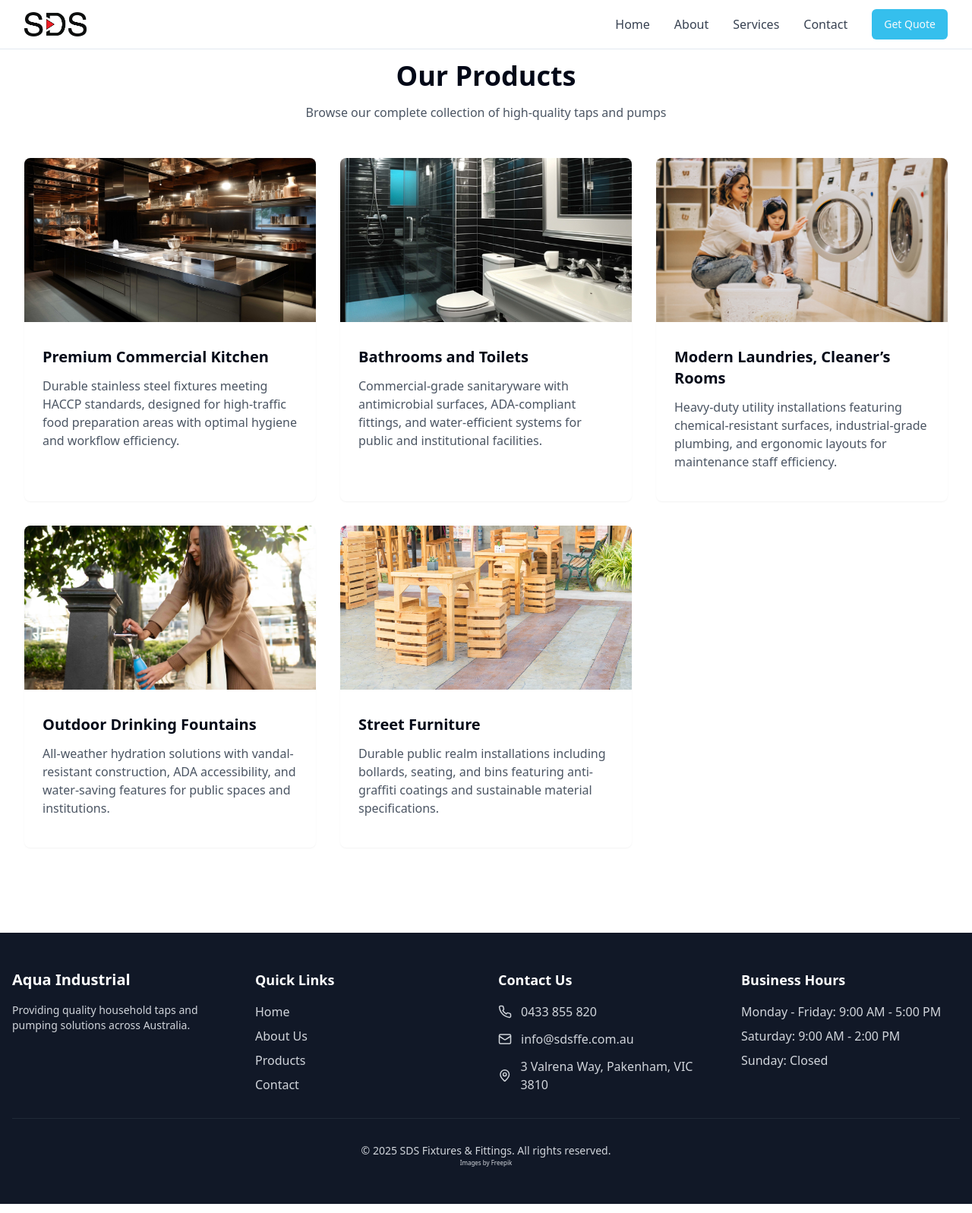
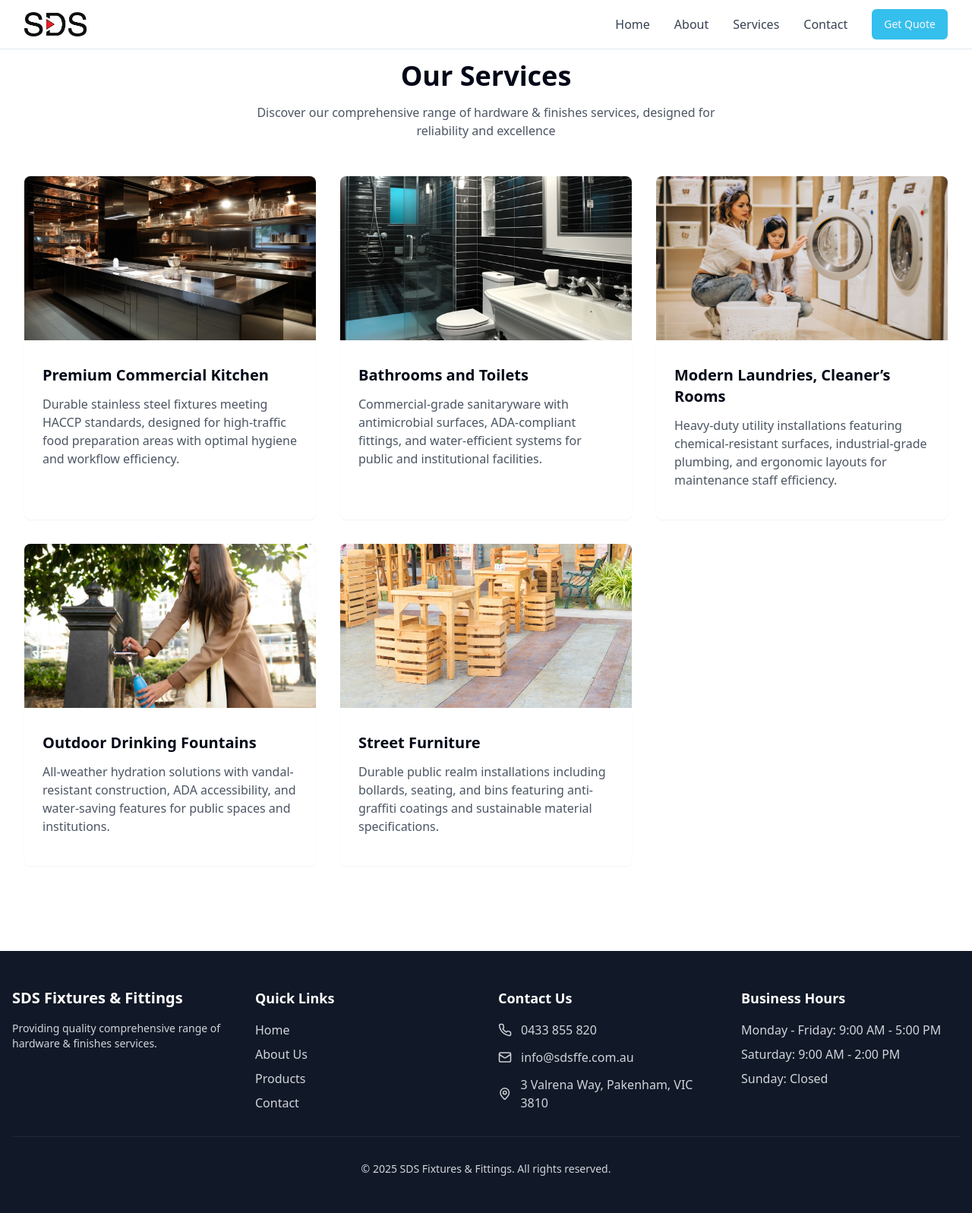
Before and after one commit to DeathwingIN/SDS, a React (Vite) app: page /services in a window 1280 px wide. Shown: the whole page at 76% size. Built offline with nearby package versions, Linux system fonts and the light colour scheme.

Commit message:
Finalized 01

```diff
--- a/src/components/Footer.tsx
+++ b/src/components/Footer.tsx
@@ -8,9 +8,9 @@ const Footer = () => {
           <div className="grid grid-cols-1 md:grid-cols-4 gap-8">
             {/* Company Info */}
             <div className="space-y-4">
-              <h3 className="text-xl font-semibold text-white">Aqua Industrial</h3>
+              <h3 className="text-xl font-semibold text-white">SDS Fixtures & Fittings</h3>
               <p className="text-sm">
-                Providing quality household taps and pumping solutions across Australia.
+                Providing quality comprehensive range of hardware & finishes services.
               </p>
               {/*<div className="flex space-x-4">*/}
               {/*  <Link to="#" className="hover:text-primary transition-colors">*/}
@@ -87,7 +87,7 @@ const Footer = () => {
             <p className="text-sm">
               © {new Date().getFullYear()} SDS Fixtures & Fittings. All rights reserved.
             </p>
-            <p className="text-[8px]">Images by <a
+            <p className="text-[8px] hidden">Images by <a
                 href="https://www.freepik.com" target="_blank">Freepik</a></p>
           </div>
         </div>
--- a/src/pages/Services.tsx
+++ b/src/pages/Services.tsx
@@ -53,9 +53,10 @@ const Services = () => {
     <div className="min-h-screen pt-20 pb-12">
       <div className="max-w-7xl mx-auto px-4 sm:px-6 lg:px-8">
         <div className="text-center mb-12">
-          <h1 className="text-4xl font-bold mb-4">Our Products</h1>
+          <h1 className="text-4xl font-bold mb-4">Our Services</h1>
           <p className="text-gray-600 max-w-2xl mx-auto">
-            Browse our complete collection of high-quality taps and pumps
+            Discover our comprehensive range of hardware & finishes services, designed for
+            reliability and excellence
           </p>
         </div>
 
```
